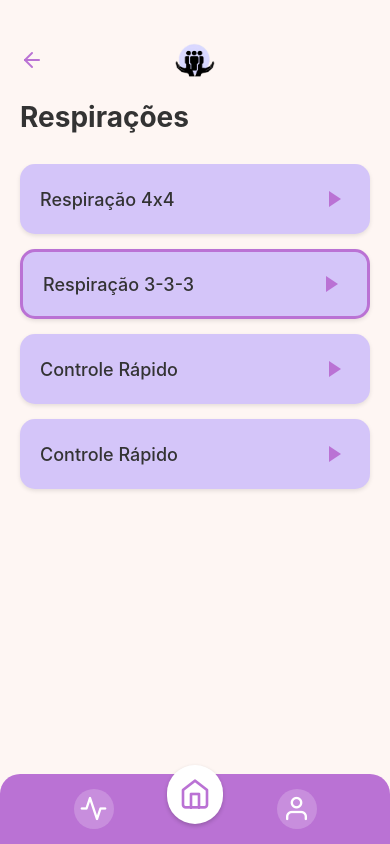
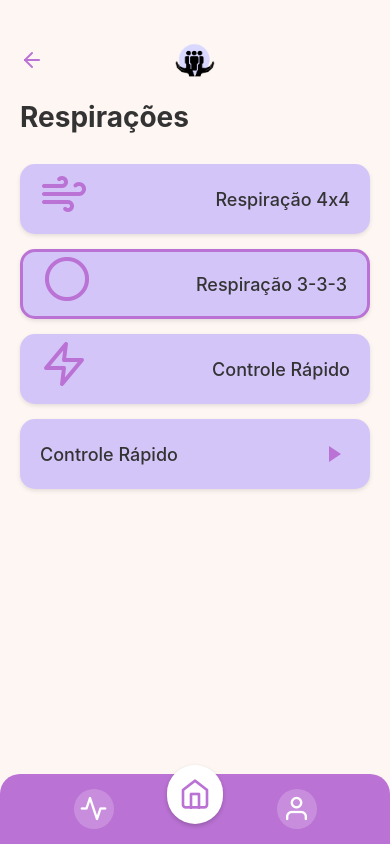
Before and after one commit to oMuraro/Moodly-ReactNativeApp, a React Native app: screen /RespiracoesMenu in a window 390 px wide. Built offline with nearby package versions, Linux system fonts and the light colour scheme.

Commit message:
Arrumado hora 1

```diff
--- a/screens/RespiracoesMenuScreen.js
+++ b/screens/RespiracoesMenuScreen.js
@@ -26,36 +26,24 @@ export default function RespiracoesMenuScreen({ navigation }) {
           style={[styles.card, styles.card4x4]}
           onPress={() => navigation.navigate('Respiracoes')}
         >
+          <Icon name="wind" size={48} color="#ba72d4" style={{ alignSelf: 'center', marginBottom: 10 }} />
           <Text style={styles.cardTitle}>Respiração 4x4</Text>
-          <View style={styles.arrowContainer}>
-            <View style={styles.playIcon}>
-              <View style={styles.playTriangle} />
-            </View>
-          </View>
         </TouchableOpacity>
 
         <TouchableOpacity
           style={[styles.card, styles.card333, styles.selectedCard]}
           onPress={() => navigation.navigate('Respiracao333')}
         >
+          <Icon name="circle" size={48} color="#ba72d4" style={{ alignSelf: 'center', marginBottom: 10 }} />
           <Text style={styles.cardTitle}>Respiração 3-3-3</Text>
-          <View style={styles.arrowContainer}>
-            <View style={styles.playIcon}>
-              <View style={styles.playTriangle} />
-            </View>
-          </View>
         </TouchableOpacity>
 
         <TouchableOpacity
           style={[styles.card, styles.cardRapido]}
           onPress={() => navigation.navigate('ControleRapido')}
         >
+          <Icon name="zap" size={48} color="#ba72d4" style={{ alignSelf: 'center', marginBottom: 10 }} />
           <Text style={styles.cardTitle}>Controle Rápido</Text>
-          <View style={styles.arrowContainer}>
-            <View style={styles.playIcon}>
-              <View style={styles.playTriangle} />
-            </View>
-          </View>
         </TouchableOpacity>
 
         <TouchableOpacity
--- a/screens/RespiracoesScreen.js
+++ b/screens/RespiracoesScreen.js
@@ -80,9 +80,22 @@ export default function RespiracoesScreen({ navigation, route }) {
         showsVerticalScrollIndicator={false}
         contentContainerStyle={styles.scrollContent}
       >
-        <Text style={styles.title}>{tipo}</Text>
+        <View style={styles.cardsRow}>
+          <TouchableOpacity style={styles.cardRespiracao} onPress={() => navigation.navigate('Respiracoes')}>
+            <View style={styles.iconContainer}>
+              <Icon name="wind" size={64} color="#ba72d4" />
+            </View>
+            <Text style={styles.cardLabel}>Respirações</Text>
+          </TouchableOpacity>
+          <TouchableOpacity style={styles.cardAlongamento} onPress={() => navigation.navigate('Alongamentos')}>
+            <View style={styles.iconContainer}>
+              <Icon name="info" size={64} color="#ba72d4" />
+            </View>
+            <Text style={styles.cardLabel}>Alongamentos</Text>
+          </TouchableOpacity>
+        </View>
 
-        {/* Círculos de respiração */}
+        {/* Círculos de respiração (mantido para exercício) */}
         <View style={styles.circleContainer}>
           <View style={[styles.circle, styles.circle1, {
             opacity: fase === 0 ? 0.8 : 1,
@@ -90,18 +103,14 @@ export default function RespiracoesScreen({ navigation, route }) {
           }]}>
             <Icon name="book-open" size={30} color="#fff" />
           </View>
-
           <View style={styles.line} />
-
           <View style={[styles.circle, styles.circle2, {
             opacity: fase === 0 ? 0.6 : 1,
             transform: [{ scale: fase === 2 ? 1.1 : 1 }]
           }]}>
             <Text style={styles.circleText}>+</Text>
           </View>
-
           <View style={styles.line} />
-
           <View style={[styles.circle, styles.circle3, {
             opacity: fase === 0 ? 0.4 : 1,
             transform: [{ scale: fase === 3 ? 1.1 : 1 }]
```
